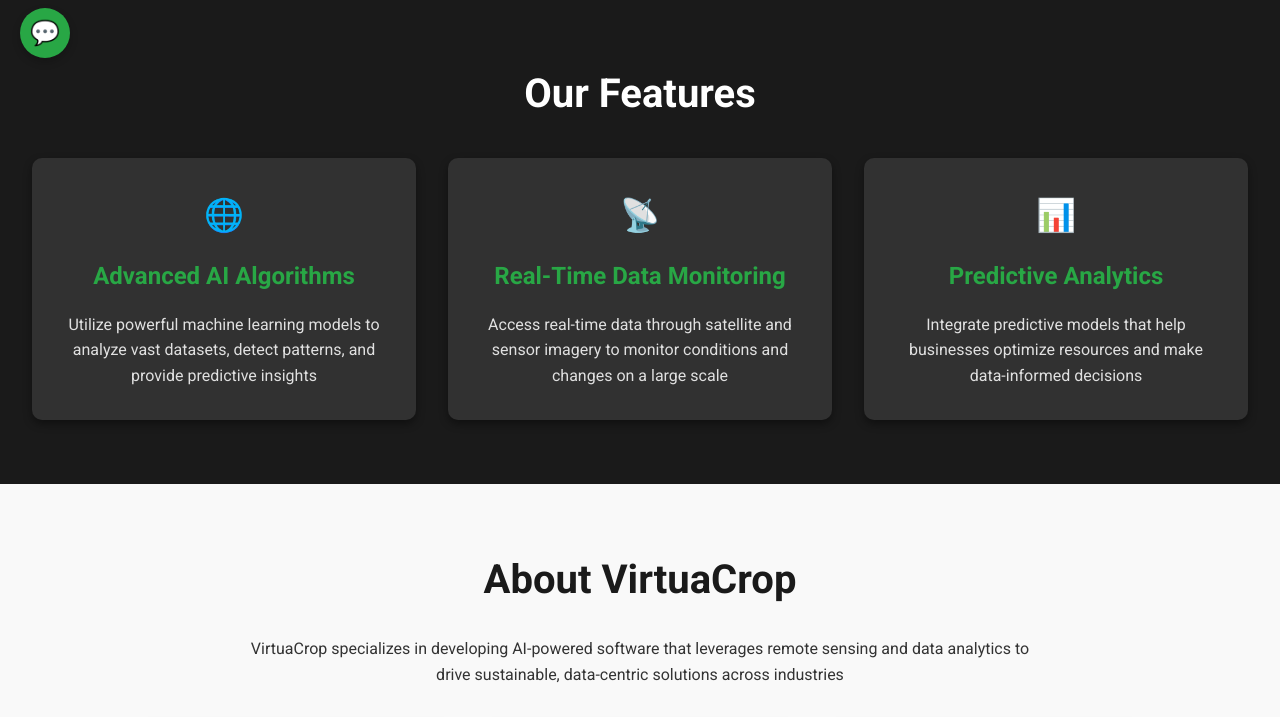
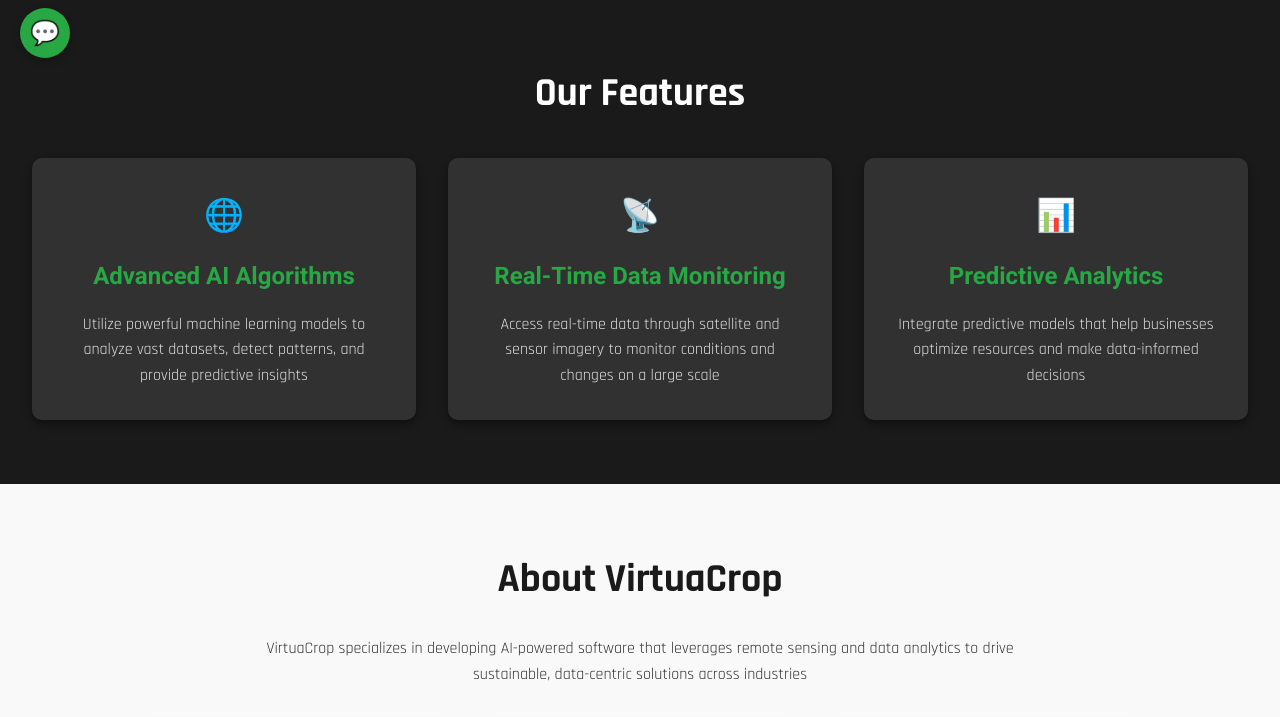
Before and after one commit to tgmorais/webpage14112024, a plain HTML site: page index.html in a window 1280 px wide. Shown: the part 722-1439 px from the top of the page. Drawn offline with Linux system fonts and the light colour scheme.

Commit message:
Update index.html

```diff
--- a/index.html
+++ b/index.html
@@ -44,6 +44,7 @@
     header.hero, .navbar, .navbar a, .hero-content h1 {
       font-family: 'Rajdhani', sans-serif;
     }
+
 
     /* Background Video */
     .hero video {
@@ -738,6 +739,15 @@ input[type="text"] {
   color: white;
 }
 
+h1, h2 {
+  font-family: 'Rajdhani', sans-serif; /* Apply Rajdhani font to h1 and h2 */
+}
+
+
+p {
+  font-family: 'Rajdhani', sans-serif; /* Apply Rajdhani font to h1 and h2 */
+  font-weight: 400;
+}
 
   </style>
 </head>
```
